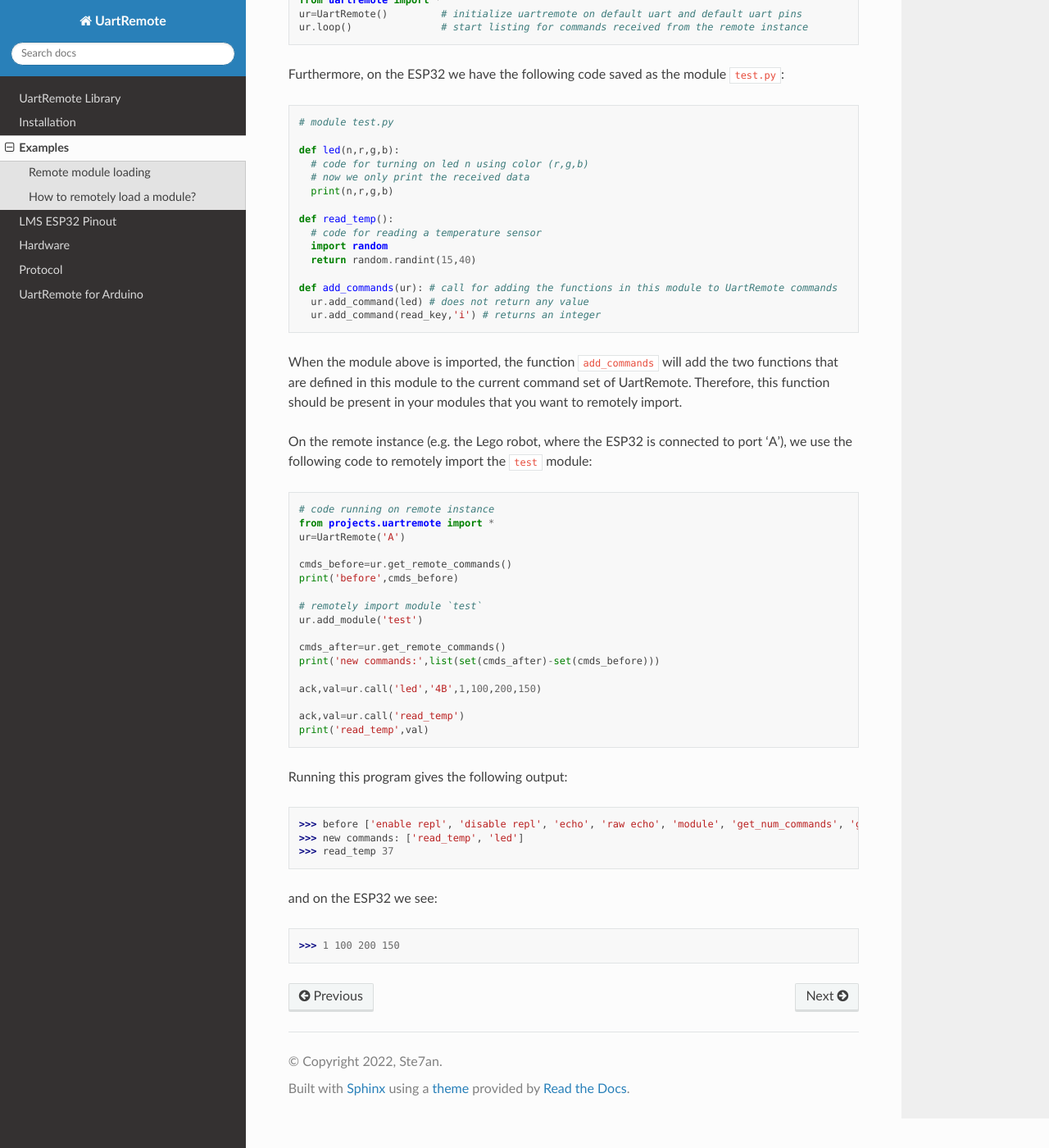
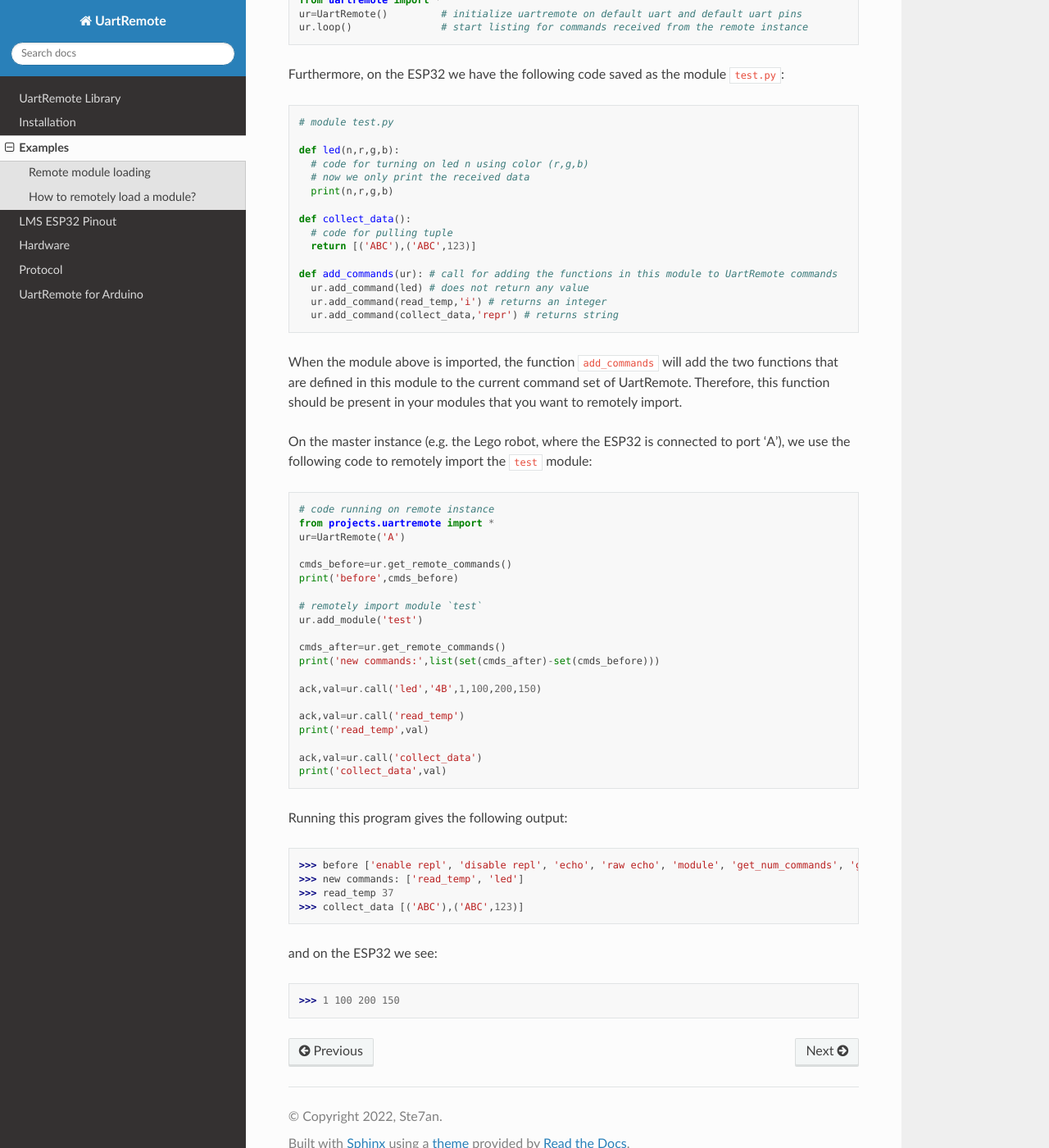
Before and after one commit to antonvh/UartRemote, a Sphinx documentation site: the page built from docs/examples.rst, in a window 1280 px wide and 1400 px high, scrolled down 774 px. Shown: the whole window at 82% size. Built offline with Sphinx 7.4.7 and the Read the Docs theme 2.0.0, drawn with Linux system fonts in a browser that asks for light colours.

Commit message:
Update examples.rst
updated basic example

```diff
--- a/docs/examples.rst
+++ b/docs/examples.rst
@@ -42,19 +42,18 @@
     # now we only print the received data
     print(n,r,g,b)
 
-  def read_temp():
-    # code for reading a temperature sensor
-    import random
-    return random.randint(15,40)
+  def collect_data():
+    # code for pulling tuple
+    return [('ABC'),('ABC',123)]
 
   def add_commands(ur): # call for adding the functions in this module to UartRemote commands
     ur.add_command(led) # does not return any value
-    ur.add_command(read_key,'i') # returns an integer
-
+    ur.add_command(read_temp,'i') # returns an integer
+    ur.add_command(collect_data,'repr') # returns string
 
 When the module above is imported, the function ``add_commands`` will add the two functions that are defined in this module to the current command set of UartRemote. Therefore, this function should be present in your modules that you want to remotely import.
 
-On the remote instance (e.g. the Lego robot, where the ESP32 is connected to port 'A'), we use the following code to remotely import the ``test`` module::
+On the master instance (e.g. the Lego robot, where the ESP32 is connected to port 'A'), we use the following code to remotely import the ``test`` module::
 
   # code running on remote instance
   from projects.uartremote import *
@@ -74,11 +73,15 @@
   ack,val=ur.call('read_temp')
   print('read_temp',val)
 
+  ack,val=ur.call('collect_data')
+  print('collect_data',val)
+
 Running this program gives the following output:
 
 >>> before ['enable repl', 'disable repl', 'echo', 'raw echo', 'module', 'get_num_commands', 'get_nth_command']
 >>> new commands: ['read_temp', 'led']
 >>> read_temp 37
+>>> collect_data [('ABC'),('ABC',123)]
 
 and on the ESP32 we see:
 
```
